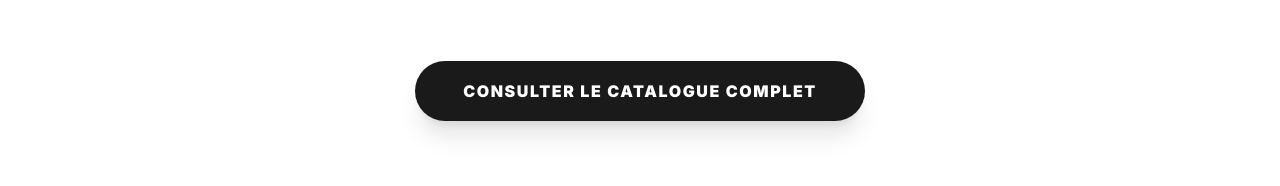
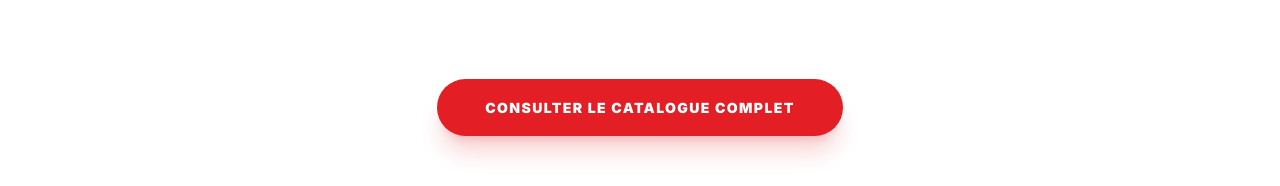
Before and after one commit to zazjoe90-oss/orapack, a React (Vite) app: page / in a window 1280 px wide. Shown: the part 2993-3179 px from the top of the page. Built offline with nearby package versions, Linux system fonts and the light colour scheme.

Commit message:
Add files via upload

```diff
--- a/src/components/Products.tsx
+++ b/src/components/Products.tsx
@@ -73,7 +73,7 @@ export default function Products() {
                   </div>
 
                   <div className="mt-auto">
-                    <div className="inline-flex items-center gap-3 bg-brand-black text-white px-6 py-3 rounded-full text-[10px] font-black uppercase tracking-widest group/btn hover:bg-brand-red transition-all">
+                    <div className="flex sm:inline-flex items-center justify-center sm:justify-start gap-3 bg-brand-black text-white px-8 py-4 sm:px-6 sm:py-3 rounded-full text-[11px] sm:text-[10px] font-black uppercase tracking-widest group/btn hover:bg-brand-red transition-all w-full sm:w-auto">
                       En savoir plus
                       <ArrowUpRight size={16} className="group-hover/btn:translate-x-0.5 group-hover/btn:-translate-y-0.5 transition-transform" />
                     </div>
@@ -84,15 +84,15 @@ export default function Products() {
           ))}
         </div>
 
-        <div className="mt-20 text-center">
+        <div className="mt-20 text-center px-4">
           <motion.div
             whileHover={{ scale: 1.05 }}
             whileTap={{ scale: 0.95 }}
-            className="inline-block"
+            className="inline-block max-w-full"
           >
             <Link
               to="/produits"
-              className="px-12 py-5 bg-brand-black text-white rounded-full font-black uppercase tracking-widest hover:bg-brand-red transition-all shadow-xl shadow-black/10"
+              className="inline-flex items-center justify-center px-8 py-4 sm:px-12 sm:py-5 bg-brand-red text-white rounded-full font-black uppercase tracking-widest hover:bg-brand-black transition-all shadow-xl shadow-brand-red/20 text-[10px] sm:text-sm leading-tight text-center max-w-full"
             >
               Consulter le catalogue complet
             </Link>
--- a/src/pages/ProductsPage.tsx
+++ b/src/pages/ProductsPage.tsx
@@ -110,7 +110,7 @@ export default function ProductsPage() {
             </p>
             <Link
               to="/#contact"
-              className="inline-block px-12 py-6 bg-brand-red text-white rounded-full font-black uppercase tracking-widest hover:bg-white hover:text-brand-black transition-all shadow-2xl shadow-brand-red/20"
+              className="inline-block px-8 sm:px-12 py-5 sm:py-6 bg-brand-red text-white rounded-full font-black uppercase tracking-widest hover:bg-white hover:text-brand-black transition-all shadow-2xl shadow-brand-red/20 text-xs sm:text-base leading-tight max-w-full"
             >
               Contactez nos experts
             </Link>
```
